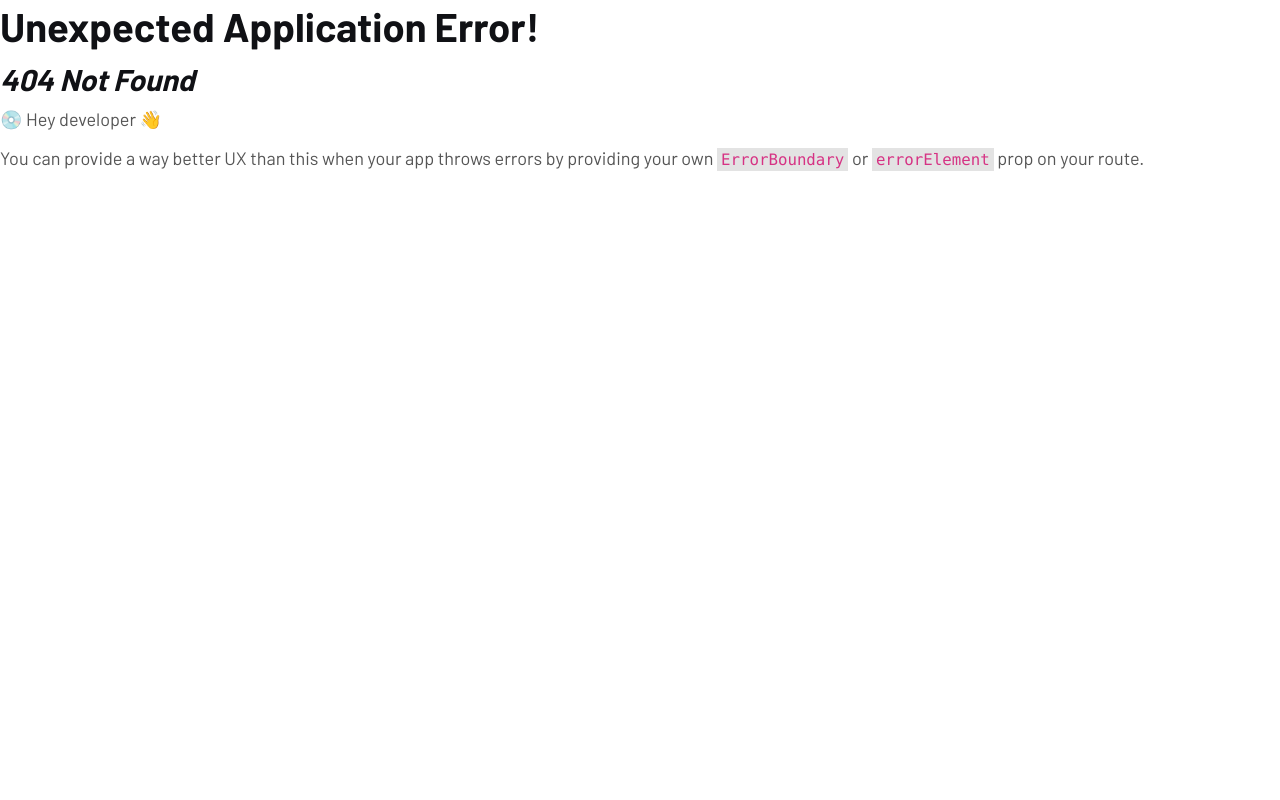
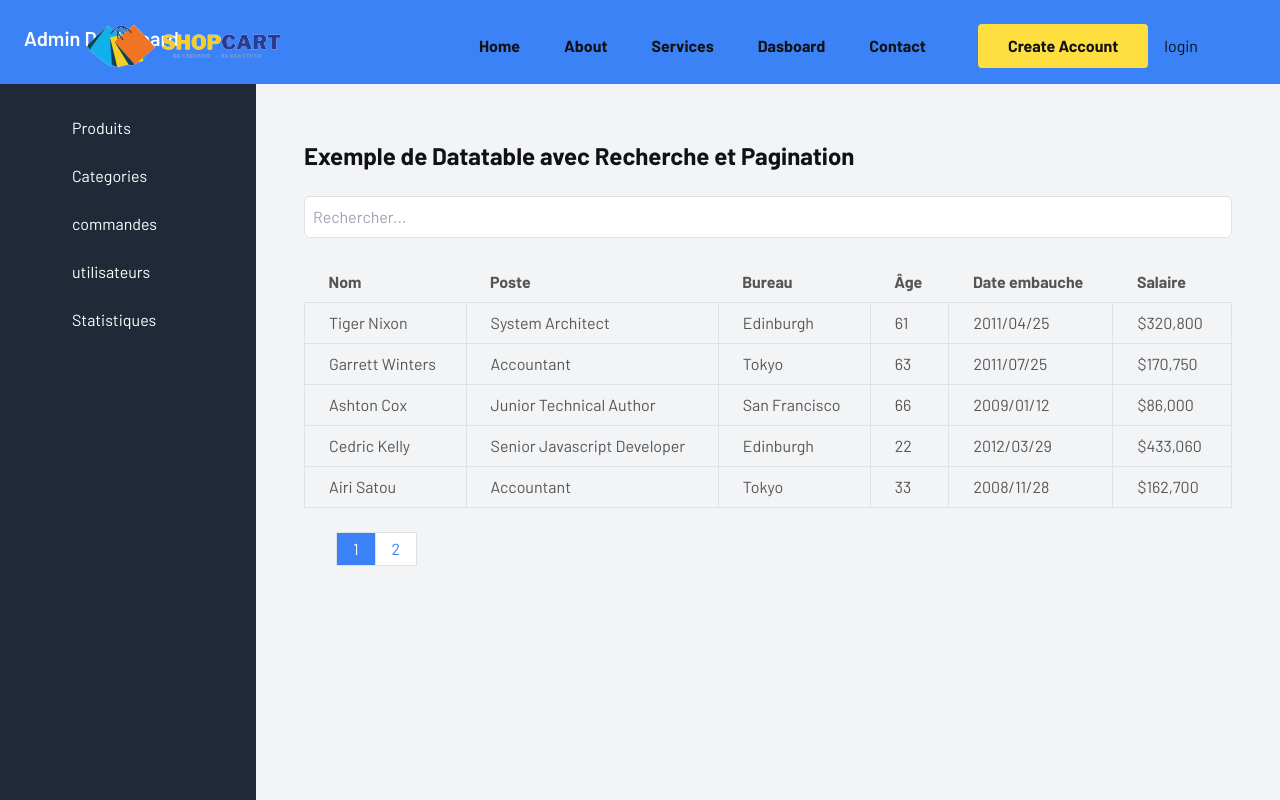
Before and after one commit to BADZA99/pshop-front, a React (Vite) app: page /dasboard in a window 1280 px wide. Before the commit this address had no page. Shown: the top 800 px of the page. Built offline with nearby package versions, Linux system fonts and the light colour scheme.

Commit message:
chore: Update dashboard route path to "/dashboard" and add statistics page

```diff
--- a/src/components/Dashboard.jsx
+++ b/src/components/Dashboard.jsx
@@ -3,6 +3,7 @@ import ProduitCrud from './ProduitCrud';
 import CategorieCrud from './CategorieCrud';
 import CommandeCrud from './CommandeCrud';
 import UserCrud from './UserCrud';
+import Statistiques from './Statistiques';
 
 export default function Dashboard() {
   const [activeItem, setActiveItem] = useState("Produits");
@@ -20,6 +21,8 @@ export default function Dashboard() {
         return <CommandeCrud/>;
       case "utilisateurs":
         return <UserCrud/>;
+      case "statistiques":
+        return <Statistiques />;
       default:
         return <div>Veuillez sélectionner une option dans le menu !</div>;
     }
@@ -90,6 +93,19 @@ export default function Dashboard() {
                   <i className="fas fa-chevron-down text-xs"></i>
                 </div>
               </li>
+              {/* Statistiques */}
+              <li className="option-avec-déroulant">
+                <div
+                  className="flex items-center justify-between p-2 hover:bg-gray-700 cursor-pointer"
+                  onClick={() => setActiveItem("statistiques")}
+                >
+                  <div className="flex items-center">
+                    <i className="fas fa-file-alt mr-2"></i>
+                    <span>Statistiques</span>
+                  </div>
+                  <i className="fas fa-chevron-down text-xs"></i>
+                </div>
+              </li>
             </ul>
           </nav>
         </aside>
--- a/src/components/NavItems.jsx
+++ b/src/components/NavItems.jsx
@@ -59,7 +59,7 @@ const NavItems = () => {
                     <Link to="/services">Services</Link>
                   </li>
                   <li>
-                    <Link to="/blog">Blog</Link>
+                    <Link to="/dasboard">dasboard</Link>
                   </li>
                   <li>
                     <Link to="/contact">Contact</Link>
@@ -67,7 +67,7 @@ const NavItems = () => {
                 </ul>
               </div>
               {/* auth buttons */}
-              <Link to="/sign-up" className="lab-btn me-3 d-none d-md-block">
+              <Link to="/register" className="lab-btn me-3 d-none d-md-block">
                 Create Account
               </Link>
               <Link to="/login" className="d-none d-md-block">
@@ -85,7 +85,8 @@ const NavItems = () => {
               </div>
 
               {/* social toggler */}
-              <div className="ellepsis-bar d-md-none"
+              <div
+                className="ellepsis-bar d-md-none"
                 onClick={() => setSocialToggle(!socialToggle)}
               >
                 <i className="icofont-info-square"></i>
@@ -94,7 +95,6 @@ const NavItems = () => {
           </div>
         </div>
       </div>
-
     </header>
   );
 };
--- a/src/components/ProduitCrud.jsx
+++ b/src/components/ProduitCrud.jsx
@@ -1,9 +1,179 @@
-import React from 'react'
+import React, { useEffect, useState } from 'react'
 
 export default function ProduitCrud() {
+  // Exemple de données
+  const data = [
+    {
+      name: "Tiger Nixon",
+      position: "System Architect",
+      office: "Edinburgh",
+      age: 61,
+      startDate: "2011/04/25",
+      salary: "$320,800",
+    },
+    {
+      name: "Garrett Winters",
+      position: "Accountant",
+      office: "Tokyo",
+      age: 63,
+      startDate: "2011/07/25",
+      salary: "$170,750",
+    },
+    {
+      name: "Ashton Cox",
+      position: "Junior Technical Author",
+      office: "San Francisco",
+      age: 66,
+      startDate: "2009/01/12",
+      salary: "$86,000",
+    },
+    {
+      name: "Cedric Kelly",
+      position: "Senior Javascript Developer",
+      office: "Edinburgh",
+      age: 22,
+      startDate: "2012/03/29",
+      salary: "$433,060",
+    },
+    {
+      name: "Airi Satou",
+      position: "Accountant",
+      office: "Tokyo",
+      age: 33,
+      startDate: "2008/11/28",
+      salary: "$162,700",
+    },
+    {
+      name: "Brielle Williamson",
+      position: "Integration Specialist",
+      office: "New York",
+      age: 61,
+      startDate: "2012/12/02",
+      salary: "$372,000",
+    },
+    {
+      name: "Herrod Chandler",
+      position: "Sales Assistant",
+      office: "San Francisco",
+      age: 59,
+      startDate: "2012/08/06",
+      salary: "$137,500",
+    },
+    {
+      name: "Rhona Davidson",
+      position: "Integration Specialist",
+      office: "Tokyo",
+      age: 55,
+      startDate: "2010/10/14",
+      salary: "$327,900",
+    },
+    {
+      name: "Colleen Hurst",
+      position: "Javascript Developer",
+      office: "San Francisco",
+      age: 39,
+      startDate: "2009/09/15",
+      salary: "$205,500",
+    },
+    {
+      name: "Sonya Frost",
+      position: "Software Engineer",
+      office: "Edinburgh",
+      age: 23,
+      startDate: "2008/12/13",
+      salary: "$103,600",
+    },
+    // Ajoutez d'autres données si nécessaire
+  ];
+
+  // États pour gérer la recherche, la pagination et les données filtrées
+  const [searchTerm, setSearchTerm] = useState("");
+  const [currentPage, setCurrentPage] = useState(1);
+  const [rowsPerPage] = useState(5);
+
+  // Filtrer les données en fonction du terme de recherche
+  const filteredData = data.filter(
+    (row) =>
+      row.name.toLowerCase().includes(searchTerm.toLowerCase()) ||
+      row.position.toLowerCase().includes(searchTerm.toLowerCase()) ||
+      row.office.toLowerCase().includes(searchTerm.toLowerCase())
+  );
+
+  // Calculer l'index des lignes à afficher pour la page courante
+  const indexOfLastRow = currentPage * rowsPerPage;
+  const indexOfFirstRow = indexOfLastRow - rowsPerPage;
+  const currentRows = filteredData.slice(indexOfFirstRow, indexOfLastRow);
+
+  // Changer la page
+  const paginate = (pageNumber) => setCurrentPage(pageNumber);
+
+  // Gérer la recherche
+  const handleSearch = (event) => {
+    setSearchTerm(event.target.value);
+    setCurrentPage(1); // la première page lors d'une nouvelle recherche
+  };
   return (
-    <div>
-      produit crud
+    <div className="container mx-auto px-4 sm:px-6 lg:px-8 py-8">
+      <h2 className="text-2xl font-bold mb-4">
+        Exemple de Datatable avec Recherche et Pagination
+      </h2>
+
+      {/* Barre de recherche */}
+      <input
+        type="text"
+        placeholder="Rechercher..."
+        value={searchTerm}
+        onChange={handleSearch}
+        className="mb-4 p-2 border rounded"
+      />
+
+      {/* Tableau */}
+      <table className="table-auto w-full">
+        <thead>
+          <tr>
+            <th className="px-4 py-2">Nom</th>
+            <th className="px-4 py-2">Poste</th>
+            <th className="px-4 py-2">Bureau</th>
+            <th className="px-4 py-2">Âge</th>
+            <th className="px-4 py-2">Date embauche</th>
+            <th className="px-4 py-2">Salaire</th>
+          </tr>
+        </thead>
+        <tbody>
+          {currentRows.map((row, index) => (
+            <tr key={index}>
+              <td className="border px-4 py-2">{row.name}</td>
+              <td className="border px-4 py-2">{row.position}</td>
+              <td className="border px-4 py-2">{row.office}</td>
+              <td className="border px-4 py-2">{row.age}</td>
+              <td className="border px-4 py-2">{row.startDate}</td>
+              <td className="border px-4 py-2">{row.salary}</td>
+            </tr>
+          ))}
+        </tbody>
+      </table>
+
+      {/* Pagination */}
+      <div className="mt-4">
+        <ul className="inline-flex items-center -space-x-px">
+          {Array.from(
+            { length: Math.ceil(filteredData.length / rowsPerPage) },
+            (_, i) => (
+              <li
+                key={i}
+                onClick={() => paginate(i + 1)}
+                className={`cursor-pointer px-3 py-1 border ${
+                  currentPage === i + 1
+                    ? "bg-blue-500 text-white"
+                    : "bg-white text-blue-500"
+                }`}
+              >
+                {i + 1}
+              </li>
+            )
+          )}
+        </ul>
+      </div>
     </div>
-  )
+  );
 }
--- /dev/null
+++ b/src/components/Statistiques.jsx
@@ -0,0 +1,9 @@
+import React from 'react'
+
+export default function Statistiques() {
+  return (
+    <div>
+      statistiques
+    </div>
+  )
+}
--- a/src/main.jsx
+++ b/src/main.jsx
@@ -37,7 +37,7 @@ const router = createBrowserRouter([
         element: <Home />,
       },
       {
-        path: "/blog",
+        path: "/dasboard",
         element: <Dashboard />,
       },
       {
```
